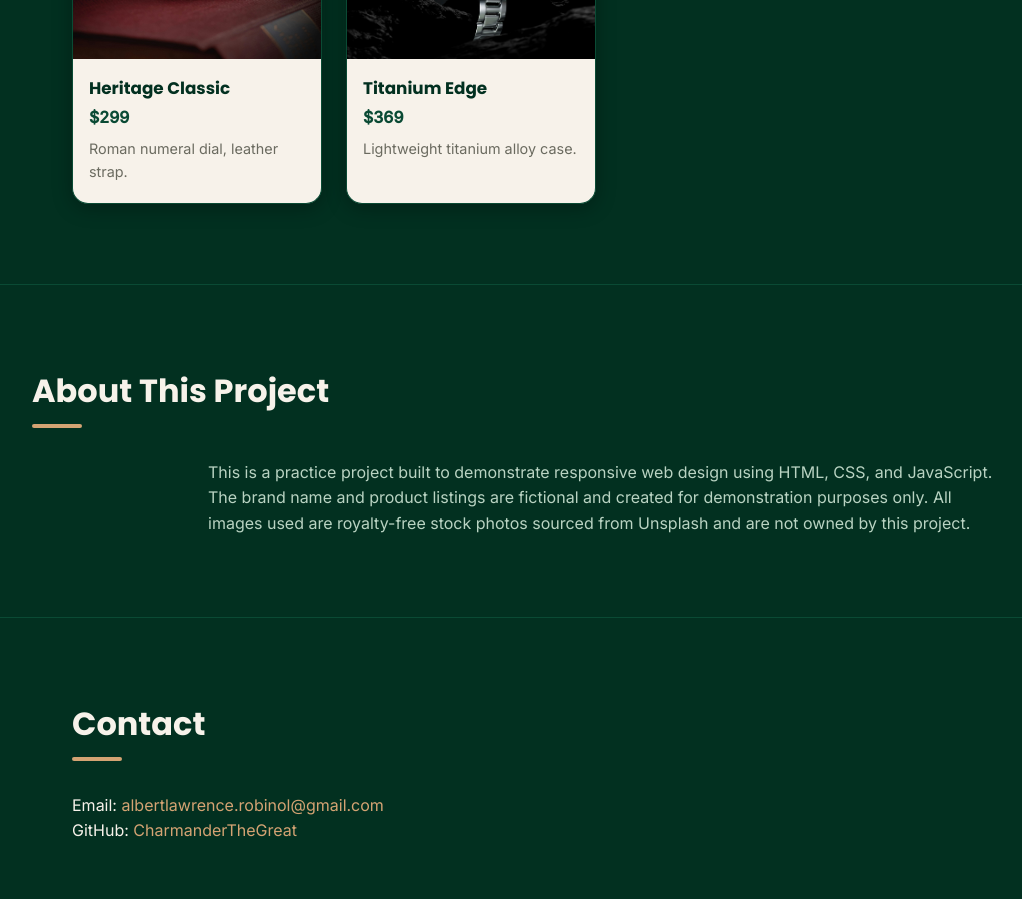
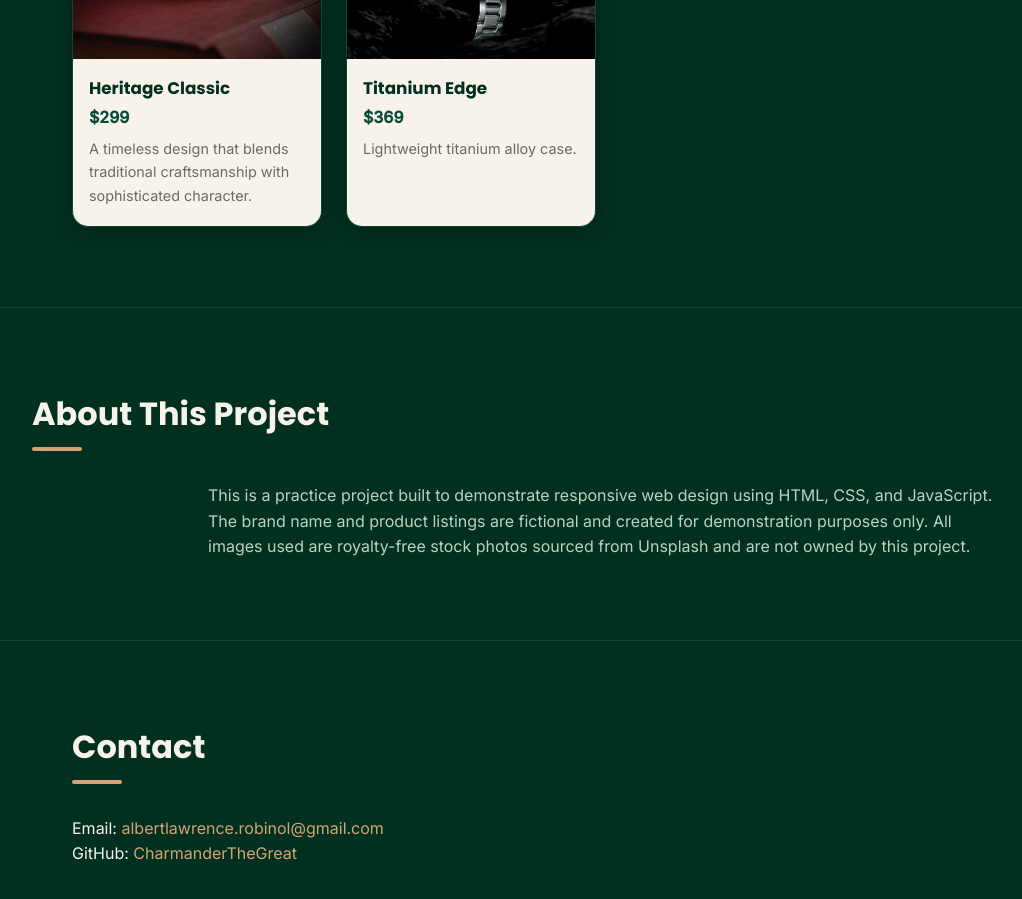
Before and after one commit to CharmanderTheGreat/Responsive-navbar-component, a plain HTML site: page index.html in a window 1280 px wide. Shown: the part 1780-2679 px from the top of the page, without its empty margins (32-1054 px from the left). Drawn offline with Linux system fonts and the light colour scheme.

Commit message:
Update description for Heritage Classic watch

```diff
--- a/index.html
+++ b/index.html
@@ -97,7 +97,7 @@
         <img src="images/image9.jpg" alt="Heritage Classic">
         <h3>Heritage Classic</h3>
         <p class="price">$299</p>
-        <p class="desc">Roman numeral dial, leather strap.</p>
+        <p class="desc">A timeless design that blends traditional craftsmanship with sophisticated character.</p>
       </div>
 
       <div class="watch-card">
```
